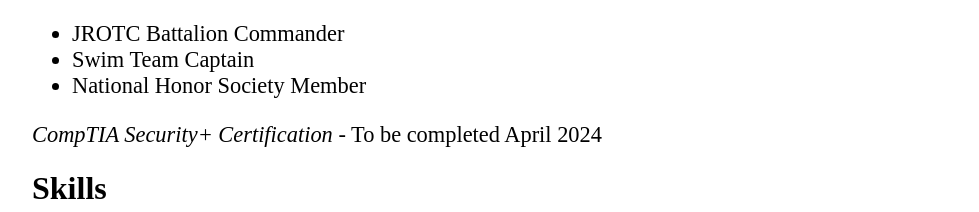
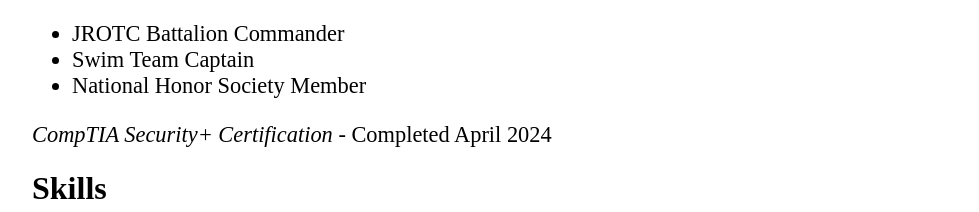
Before and after one commit to nisimmons/nisimmons.github.io, a plain HTML site: page index.html in a window 1280 px wide. Shown: the part 1042-1254 px from the top of the page, without its empty margins (96-1075 px from the left). Drawn offline with Linux system fonts and the light colour scheme.

Commit message:
compTIA done

```diff
--- a/index.html
+++ b/index.html
@@ -78,7 +78,7 @@
         </ul>
         <ul>
         </ul>
-        <p><em>CompTIA Security+ Certification</em> - To be completed April
+        <p><em>CompTIA Security+ Certification</em> - Completed April
           2024</p>
         <h1>Skills</h1>
         <p>Cybersecurity: Burp Suite, Ghidra, WireShark, CAN Bus, UART<br>
```
